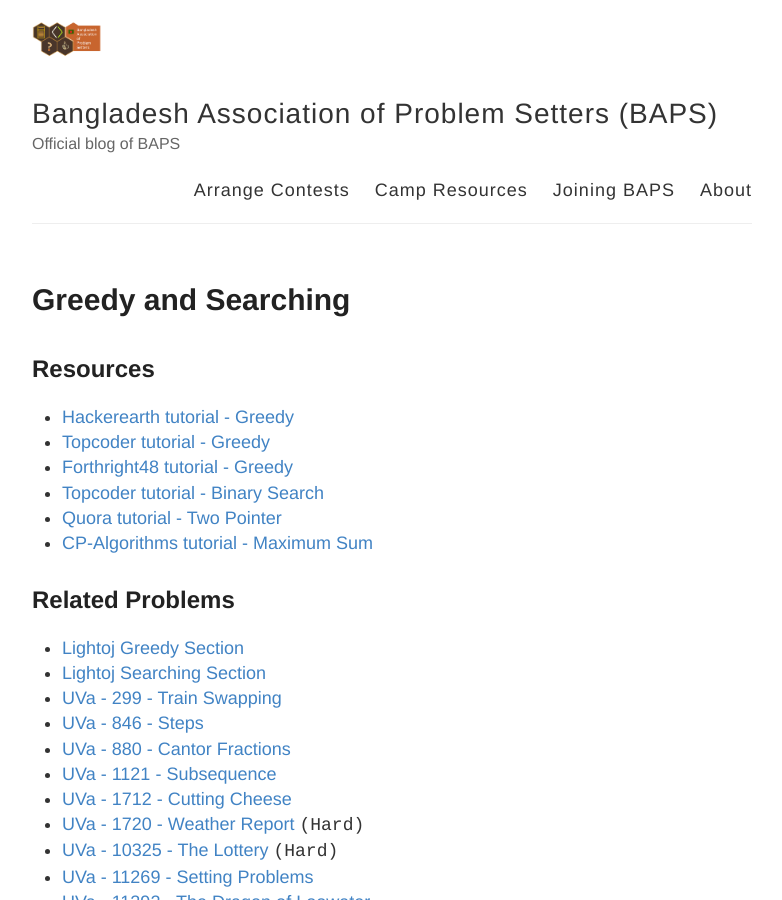
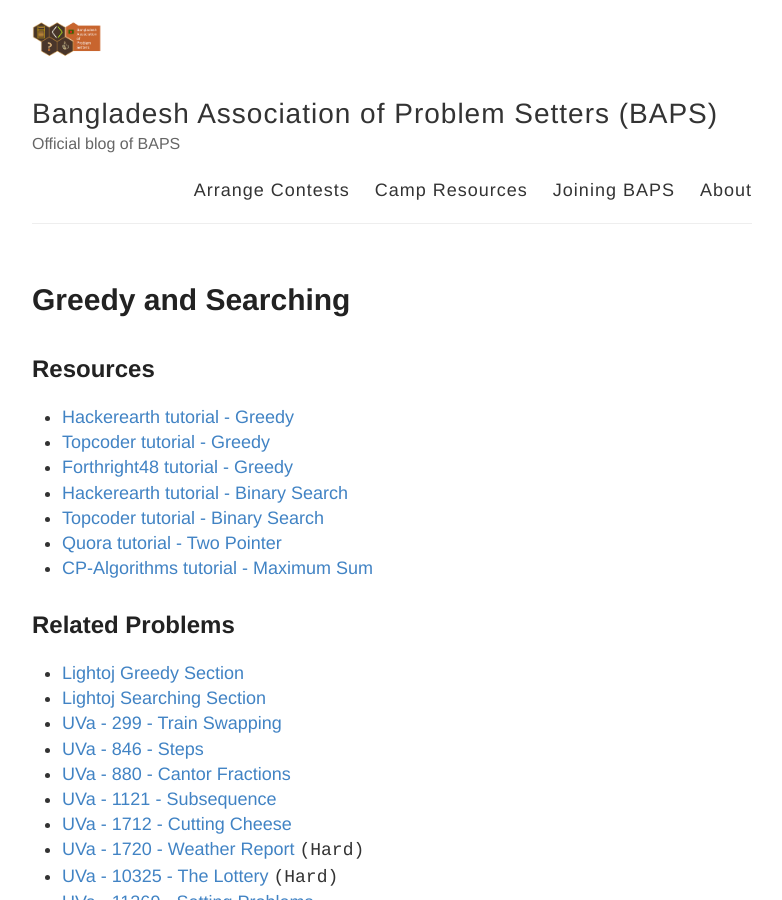
Before and after one commit to baps-bgd/baps-bgd.github.io, a Jekyll site: the page built from _posts/2020-10-5-greedy-and-searching.md, in a window 1280 px wide and 900 px high. Shown: the whole window, without its empty margins (248-1030 px from the left). Built offline with Jekyll 4.4.1, drawn with Linux system fonts in a browser that asks for light colours.

Commit message:
Update 2020-10-5-greedy-and-searching.md

```diff
--- a/_posts/2020-10-5-greedy-and-searching.md
+++ b/_posts/2020-10-5-greedy-and-searching.md
@@ -9,6 +9,7 @@
 - [Hackerearth tutorial - Greedy](https://www.hackerearth.com/practice/algorithms/greedy/basics-of-greedy-algorithms/tutorial/){:target="_blank"}
 - [Topcoder tutorial - Greedy](https://www.topcoder.com/community/competitive-programming/tutorials/greedy-is-good/){:target="_blank"}
 - [Forthright48 tutorial - Greedy](https://forthright48-web.herokuapp.com/cpps/notes/intervalScheduling.md){:target="_blank"}
+- [Hackerearth tutorial - Binary Search](https://www.hackerearth.com/practice/algorithms/searching/binary-search/tutorial/){:target="_blank"}
 - [Topcoder tutorial - Binary Search](https://www.topcoder.com/community/competitive-programming/tutorials/binary-search){:target="_blank"}
 - [Quora tutorial - Two Pointer](https://www.quora.com/q/techparoksha/The-Two-Pointer-Algorithm){:target="_blank"}
 - [CP-Algorithms tutorial - Maximum Sum](https://cp-algorithms.com/others/maximum_average_segment.html){:target="_blank"}
```
